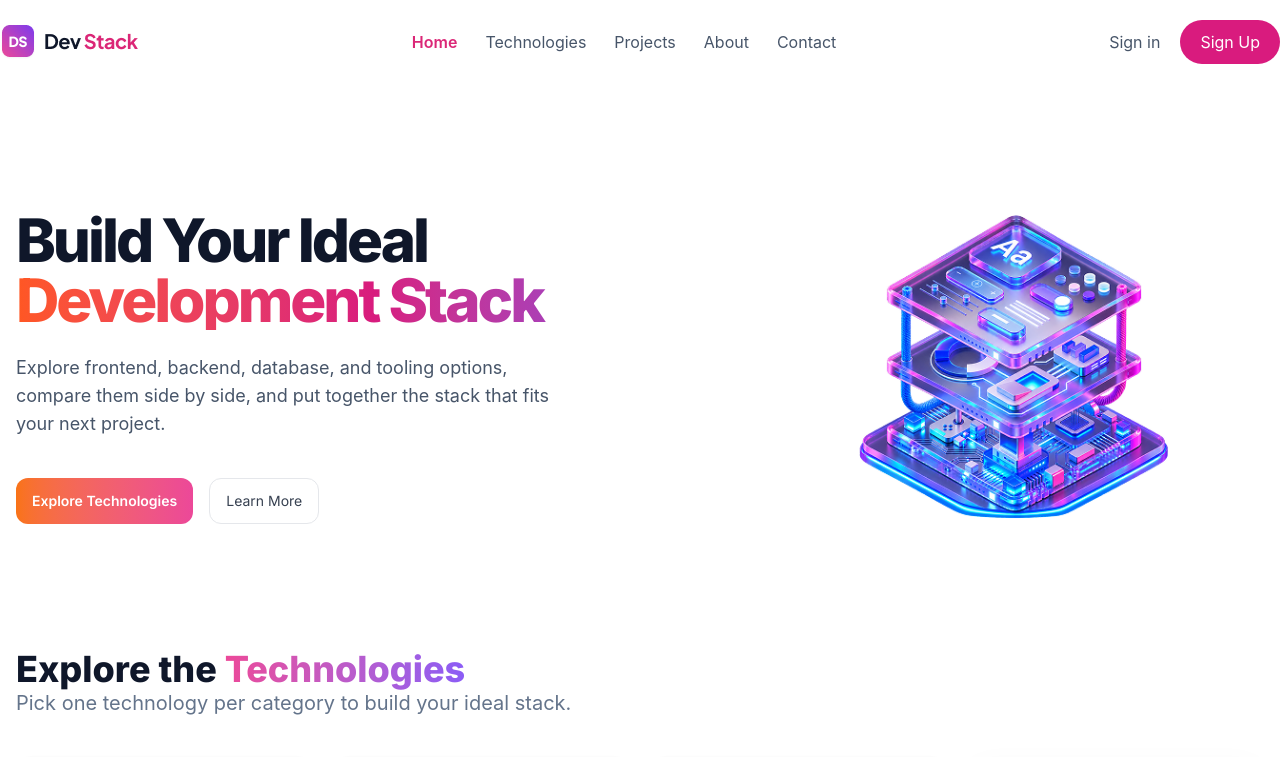
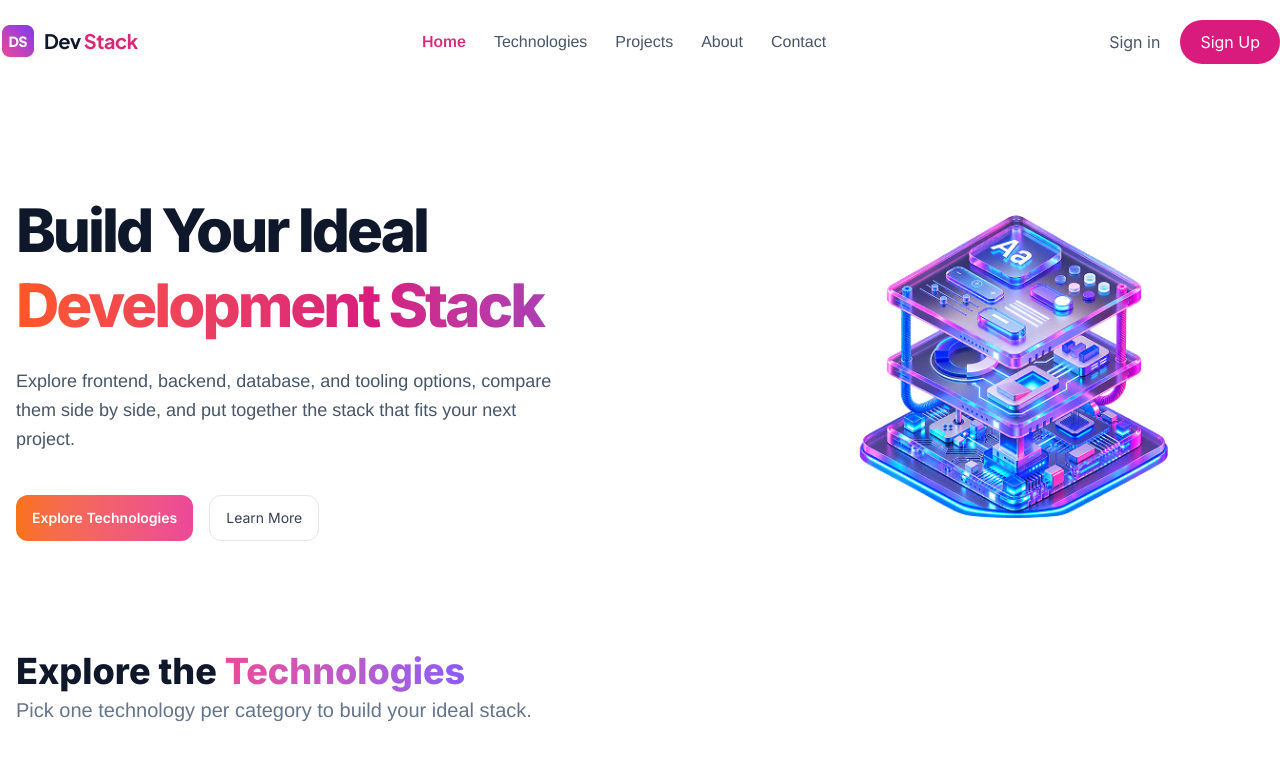
Before and after one commit to Mrehmanx64/devstack-assignment5, a React (Vite) app: page / in a window 1280 px wide. Shown: the top 757 px of the page. Built offline with nearby package versions, Linux system fonts and the light colour scheme.

Commit message:
standardize typography and line heights

```diff
--- a/src/components/Hero.tsx
+++ b/src/components/Hero.tsx
@@ -5,13 +5,13 @@ const Hero = () => {
     <div className="container mx-auto px-4">
       <div className="grid grid-cols-1 lg:grid-cols-12 gap-8 items-center py-8">
         <div className="lg:col-span-7 text-center lg:text-left">
-          <h1 className="font-extrabold text-4xl md:text-5xl lg:text-[60px] lg:leading-[60px] text-[#0F172A] font-inter tracking-tighter mb-6 flex flex-col">
+          <h1 className="font-extrabold text-4xl md:text-5xl lg:text-[60px] lg:leading-tight text-[#0F172A] font-inter tracking-tighter mb-6 flex flex-col">
             <span>Build Your Ideal</span>
             <span className="bg-linear-to-r from-[#FF5722] via-[#D81B7E] to-[#7C3AED] bg-clip-text text-transparent">
               Development Stack
             </span>
           </h1>
-          <p className="max-w-137 font-sans text-base md:text-lg text-[#475569] mb-10 mx-auto lg:mx-0">
+          <p className="max-w-137 font-arimo text-base md:text-lg leading-relaxed text-[#475569] mb-10 mx-auto lg:mx-0">
             Explore frontend, backend, database, and tooling options,
             compare them side by side, and put together the stack that fits your
             next project.
--- a/src/components/Nav.tsx
+++ b/src/components/Nav.tsx
@@ -16,7 +16,7 @@ const Nav = () => {
 
         <img src={LogoText} alt="" />
 
-        <ul className="hidden lg:flex gap-7 items-center font-sans">
+        <ul className="hidden lg:flex gap-7 items-center font-arimo">
           <li className="text-[#DB2777] font-semibold">Home</li>
           <li>Technologies</li>
           <li>Projects</li>
@@ -34,7 +34,7 @@ const Nav = () => {
 
       {isOpen && (
         <div className="lg:hidden absolute top-full left-0 w-full bg-white border-t border-[#F1F5F9] shadow-md">
-          <ul className="flex flex-col gap-4 p-6 font-sans">
+          <ul className="flex flex-col gap-4 p-6 font-arimo">
             <li className="text-[#DB2777] font-semibold">Home</li>
             <li>Technologies</li>
             <li>Projects</li>
--- a/src/components/Technologies/TechCard.tsx
+++ b/src/components/Technologies/TechCard.tsx
@@ -87,7 +87,7 @@ const TechCard = ({ tech, isAdded, setIsAdded }: ITechCard) => {
         <img src={tech.icon} alt={tech.name} className="w-10 object-contain" />
 
         <span
-          className={`inline-flex items-center px-2.5 py-1 rounded-full border text-[11.5px] font-semibold font-sans ${badgeColoring(
+          className={`inline-flex items-center px-2.5 py-1 rounded-full border text-[11.5px] font-semibold font-arimo ${badgeColoring(
             tech.badge,
           )}`}
         >
--- a/src/components/Technologies/Technologies.tsx
+++ b/src/components/Technologies/Technologies.tsx
@@ -10,19 +10,16 @@ interface ITechnologies {
 const Technologies = ({ techPromise }: ITechnologies) => {
   const technologies = use(techPromise);
 
-  // console.log(technologies);
-
-
   return (
     <div className="container mx-auto px-4">
       <div className="mb-10 text-center lg:text-left">
-        <h2 className="font-extrabold text-4xl font-inter text-[#0F172A]">
+        <h2 className="font-extrabold text-4xl font-inter text-[#0F172A] leading-tight">
           Explore the{" "}
           <span className="bg-linear-to-r from-[#EC4899] to-[#8B5CF6] bg-clip-text text-transparent">
             Technologies
           </span>
         </h2>
-        <p className="font-sans font-normal text-xl text-[#64748B]">
+        <p className="font-arimo font-normal text-xl text-[#64748B] leading-relaxed">
           Pick one technology per category to build your ideal stack.
         </p>
       </div>
```
Also changed, not shown: 1 other file (tests, documents, lock files or other folders).
